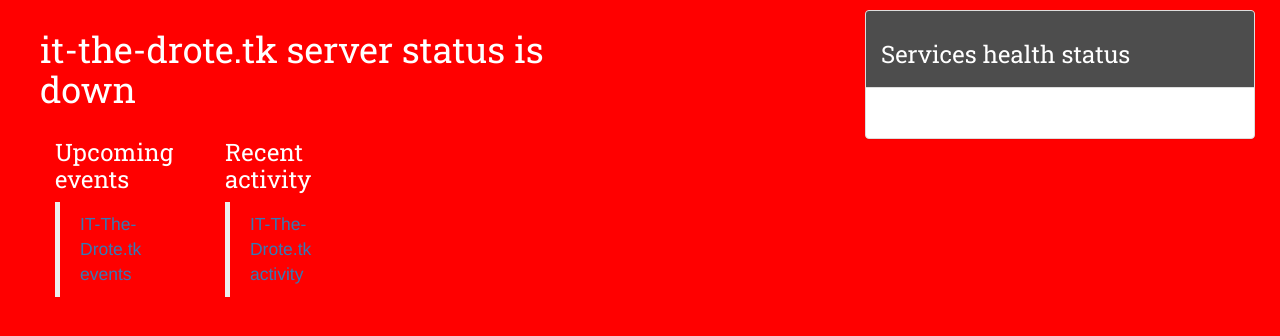
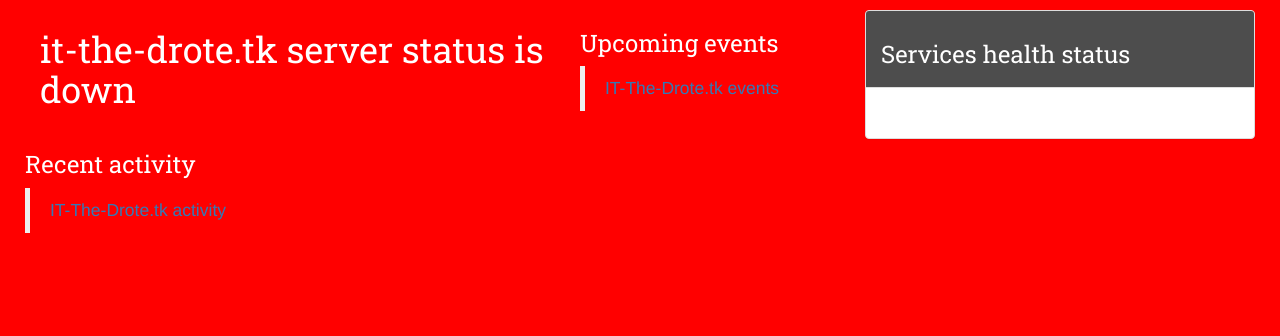
Before and after one commit to Like-all/like-all.github.io, a plain HTML site: page index.html in a window 1280 px wide. Drawn offline with nearby package versions, Linux system fonts and the light colour scheme; no server answers.

Commit message:
Align widgets in a row

```diff
--- a/index.html
+++ b/index.html
@@ -21,7 +21,7 @@
       <div class="col-md-8">
         <h1 id="main-status">it-the-drote.tk server status is </h1>
       </div>
-      <div class="col-md-8">
+      <div class="row">
         <div class="col-md-4">
           <h3>Upcoming events</h3>
           <div class="fb-page" data-href="https://www.facebook.com/IT-The-Drotetk-services-1733226353592369/"
```
